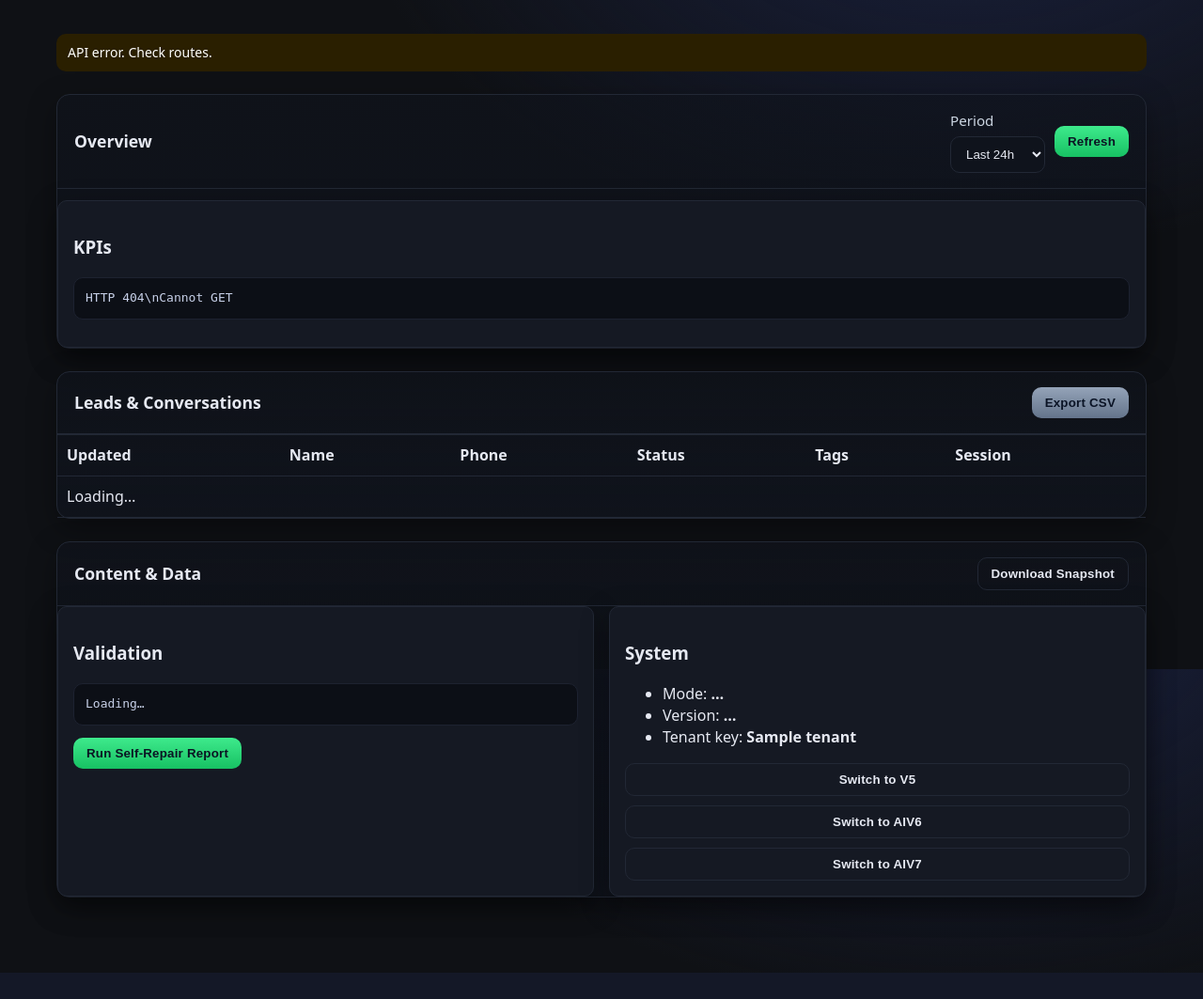
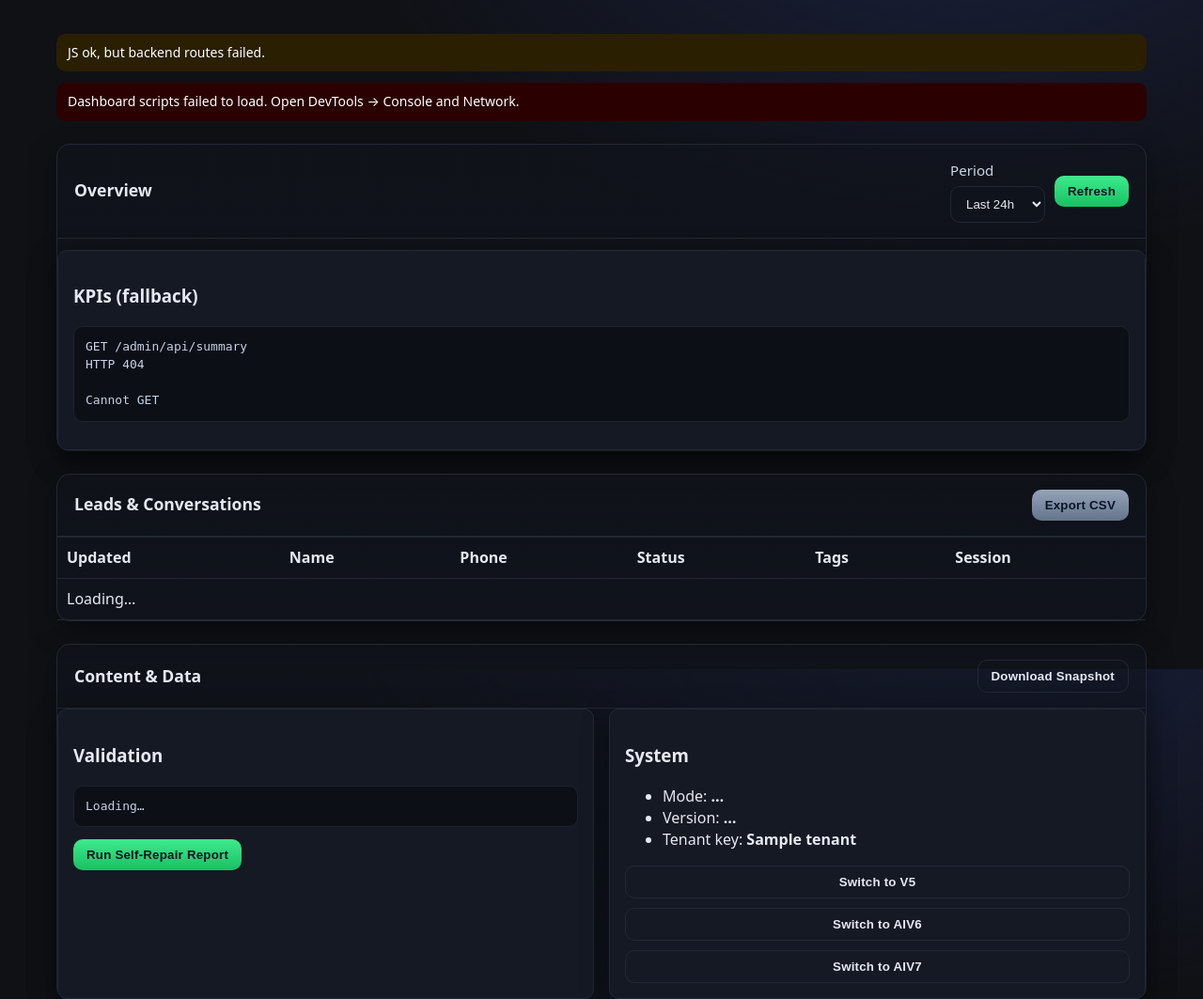
Before and after one commit to jman2424/v7, a Python web app: template dashboard/templates/admin.html in a window 1280 px wide. Shown: the part 88-1151 px from the top of the page at 94% size. Before the commit the page ends 1123 px from the top, so only its background shows below. Run offline with Jinja, Linux system fonts and the light colour scheme; the template is opened without the code that fills it: most values are stand-ins (such as "Sample title", 1, 10 or a date in 2020).

Commit message:
Refactor CSRF token and enhance error banners
Updated CSRF token handling and improved error messaging.

```diff
--- a/dashboard/templates/admin.html
+++ b/dashboard/templates/admin.html
@@ -10,15 +10,13 @@
   <link rel="stylesheet" href="{{ url_for('static', filename='css/admin.css') }}" />
   <link rel="icon" href="{{ (branding.favicon if branding and branding.favicon else url_for('static', filename='img/logo.svg')) }}" />
 
-  {# IMPORTANT: csrf_token is usually a function in Flask-WTF #}
-  <meta name="csrf-token" content="{{ csrf_token() if csrf_token is defined else '' }}" />
+  <!-- Your middleware passes csrf_token as a string in template context -->
+  <meta name="csrf-token" content="{{ csrf_token or '' }}" />
 
   <style>
-    /* Tiny safety UI so you can see failures even if JS dies */
     .js-banner{display:none; padding:10px 12px; margin:12px 0; border-radius:10px; background:#151515; color:#fff; font-size:14px;}
     .js-banner--warn{background:#2a1f00;}
     .js-banner--err{background:#2a0000;}
-    .js-banner code{opacity:.9}
     .noscript{padding:10px 12px; margin:12px 0; border-radius:10px; background:#2a1f00; color:#fff; font-size:14px;}
   </style>
 </head>
@@ -28,24 +26,16 @@
   data-role="{{ role }}"
   data-session="{{ session_id }}"
 >
-  {# Don't hard-crash if partial missing #}
   {% include 'partials/_navbar.html' ignore missing %}
 
   <main class="container">
 
     <noscript>
-      <div class="noscript">
-        This dashboard needs JavaScript enabled.
-      </div>
+      <div class="noscript">This dashboard needs JavaScript enabled.</div>
     </noscript>
 
-    <div id="js-ok" class="js-banner js-banner--warn">
-      Loading dashboard scripts…
-    </div>
-
-    <div id="js-error" class="js-banner js-banner--err">
-      Dashboard scripts failed to load. Open DevTools → Console and Network.
-    </div>
+    <div id="js-ok" class="js-banner js-banner--warn">Loading dashboard scripts…</div>
+    <div id="js-error" class="js-banner js-banner--err">Dashboard scripts failed to load. Open DevTools → Console and Network.</div>
 
     <!-- ===================== -->
     <!-- Overview / KPIs -->
@@ -65,13 +55,11 @@
         </div>
       </header>
 
-      {# Safe include; if missing, still render page #}
       {% include 'partials/_charts.html' ignore missing %}
 
-      <!-- Fallback skeleton so you can still see something -->
       <div id="kpi-fallback" style="margin-top:12px;">
         <div class="card">
-          <h3>KPIs</h3>
+          <h3>KPIs (fallback)</h3>
           <pre class="pre" id="kpi-output">Waiting for data…</pre>
         </div>
       </div>
@@ -163,7 +151,7 @@
   </template>
 
   <script>
-    // Always define this (admin.js depends on it)
+    // Admin JS reads this config
     window.__ADMIN__ = {
       csrfToken: (document.querySelector('meta[name="csrf-token"]')?.getAttribute('content')) || "",
       tenant: document.body.dataset.tenant || "",
@@ -171,31 +159,46 @@
       sessionId: document.body.dataset.session || ""
     };
 
-    // Visible proof JS is alive
     const ok = document.getElementById("js-ok");
+    const errBanner = document.getElementById("js-error");
+
     if (ok) {
       ok.style.display = "block";
-      ok.textContent = "Dashboard scripts loading…";
+      ok.textContent = "Dashboard loading…";
     }
 
-    // Tiny helper so even if admin.js fails, you can test backend quickly
-    async function __pingAdminApi() {
-      try {
-        const r = await fetch("/admin/api/kpis?period=1440", { credentials: "same-origin" });
-        const txt = await r.text();
-        const out = document.getElementById("kpi-output");
-        if (out) out.textContent = r.ok ? txt : ("HTTP " + r.status + "\\n" + txt);
-        if (ok) ok.textContent = r.ok ? "API reachable. Loading full dashboard…" : "API error. Check routes.";
-      } catch (e) {
-        const err = document.getElementById("js-error");
-        if (err) err.style.display = "block";
-        if (ok) ok.textContent = "JS ok, but API unreachable.";
+    // Minimal backend reachability check (routes that actually exist)
+    async function __pingBackend() {
+      const out = document.getElementById("kpi-output");
+      const period = document.getElementById("period-select")?.value || "1440";
+
+      // Prefer analytics route (exists in your route map)
+      const candidates = [
+        `/analytics/kpis.json?period=${encodeURIComponent(period)}`,
+        `/admin/api/summary`
+      ];
+
+      for (const url of candidates) {
+        try {
+          const r = await fetch(url, { credentials: "same-origin" });
+          const txt = await r.text();
+          if (out) out.textContent = `GET ${url}\nHTTP ${r.status}\n\n${txt}`;
+          if (r.ok) {
+            if (ok) ok.textContent = "Backend reachable. Loading full dashboard…";
+            return;
+          }
+        } catch (e) {
+          // try next
+        }
       }
+
+      if (errBanner) errBanner.style.display = "block";
+      if (ok) ok.textContent = "JS ok, but backend routes failed.";
     }
-    __pingAdminApi();
+
+    __pingBackend();
   </script>
 
-  {# Use defer so scripts don't block and DOM exists before they run #}
   <script defer src="{{ url_for('static', filename='js/charts.js') }}"></script>
   <script defer src="{{ url_for('static', filename='js/admin.js') }}"></script>
 
```
